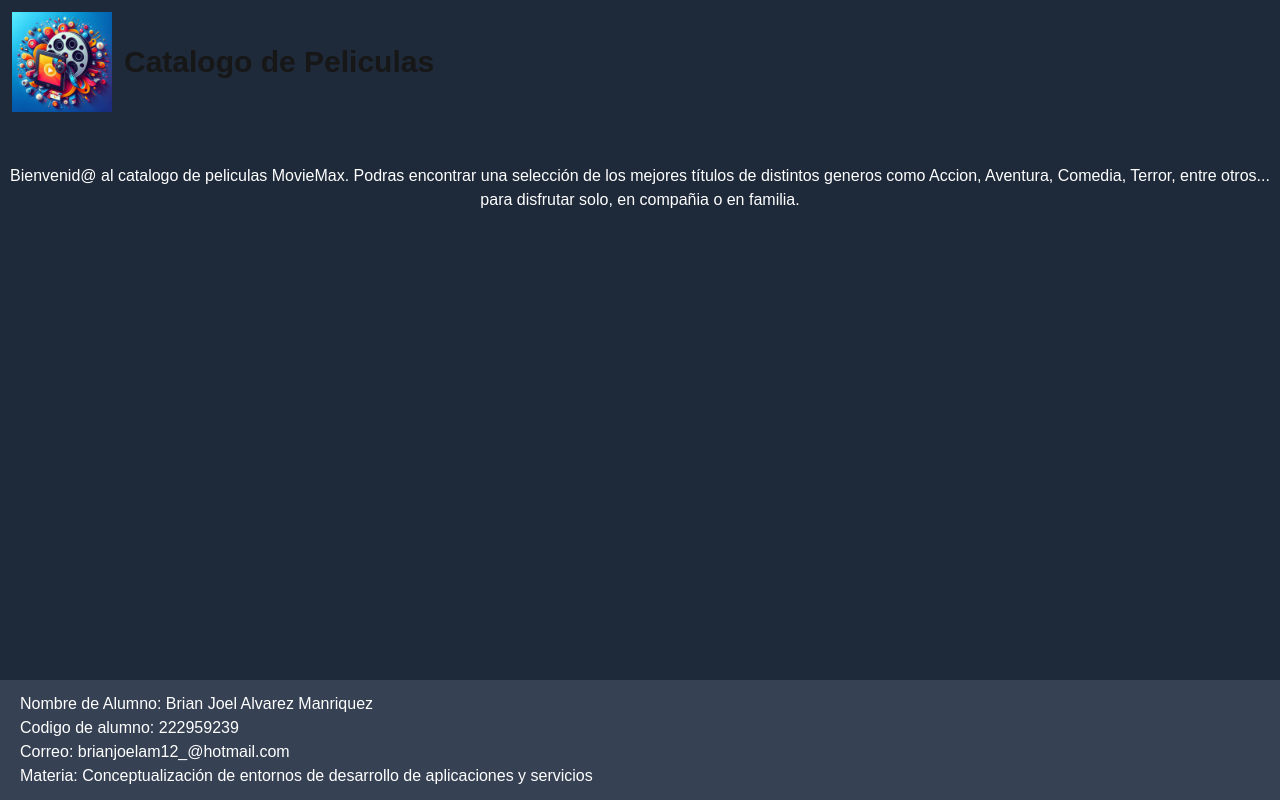
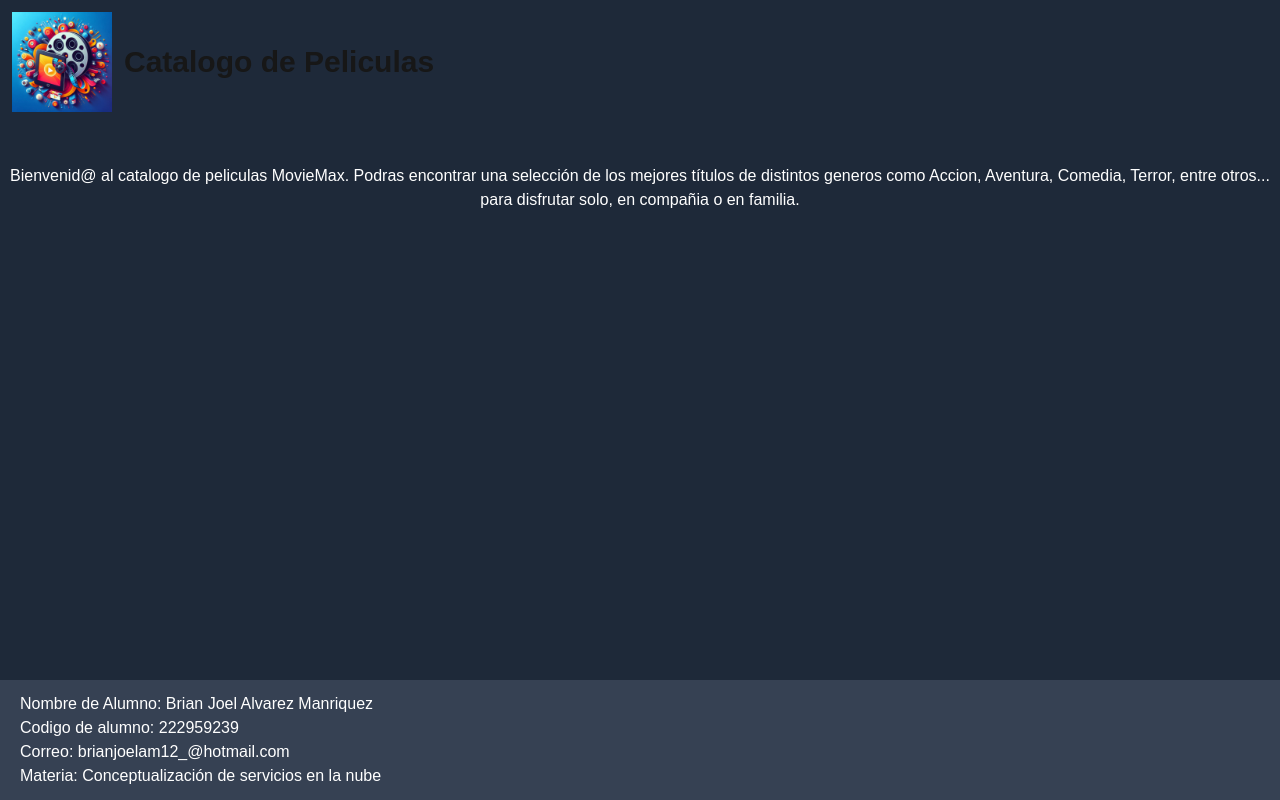
Before and after one commit to HungryDOOM/ez-website, a Next.js app: page / in a window 1280 px wide. Built offline with nearby package versions, Linux system fonts and the light colour scheme.

Commit message:
catalogo materia

```diff
--- a/src/app/page.tsx
+++ b/src/app/page.tsx
@@ -29,7 +29,7 @@ export default function Home() {
             <p>Nombre de Alumno: Brian Joel Alvarez Manriquez</p>
             <p>Codigo de alumno: 222959239</p>
             <p>Correo: brianjoelam12_@hotmail.com</p>
-            <p>Materia: Conceptualización de entornos de desarrollo de aplicaciones y servicios</p>
+            <p>Materia: Conceptualización de servicios en la nube</p>
           </div>
         </footer>
     </div>
```
